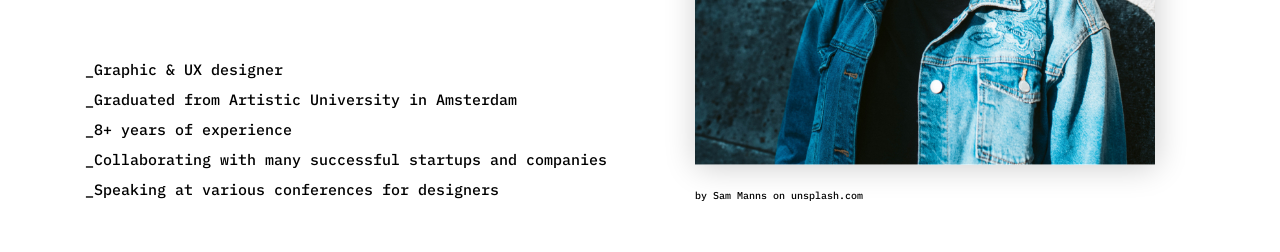
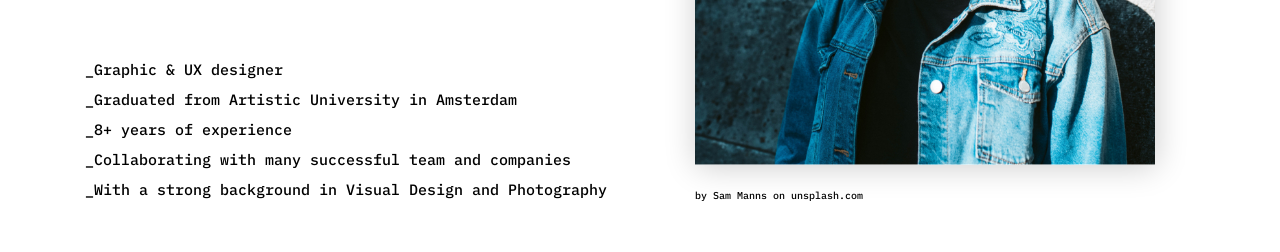
Before and after one commit to Fabianapimentel/fabianaoliveira.github.io, a plain HTML site: page index.html in a window 1280 px wide. Shown: the part 539-791 px from the top of the page. Drawn offline with Linux system fonts and the light colour scheme; a web font is replaced by a local one.

Commit message:
update experience

```diff
--- a/index.html
+++ b/index.html
@@ -29,8 +29,8 @@
         <li>_Graphic & UX designer </li>
         <li>_Graduated from Artistic University in Amsterdam</li>
         <li>_8+ years of experience</li>
-        <li>_Collaborating with many successful startups and companies</li>
-        <li>_Speaking at various conferences for designers</li>
+        <li>_Collaborating with many successful team and companies</li>
+        <li>_With a strong background in Visual Design and Photography</li>
       </ul>
       <a class="button" href="#">add me on linkedin</a>
     </div>
```
